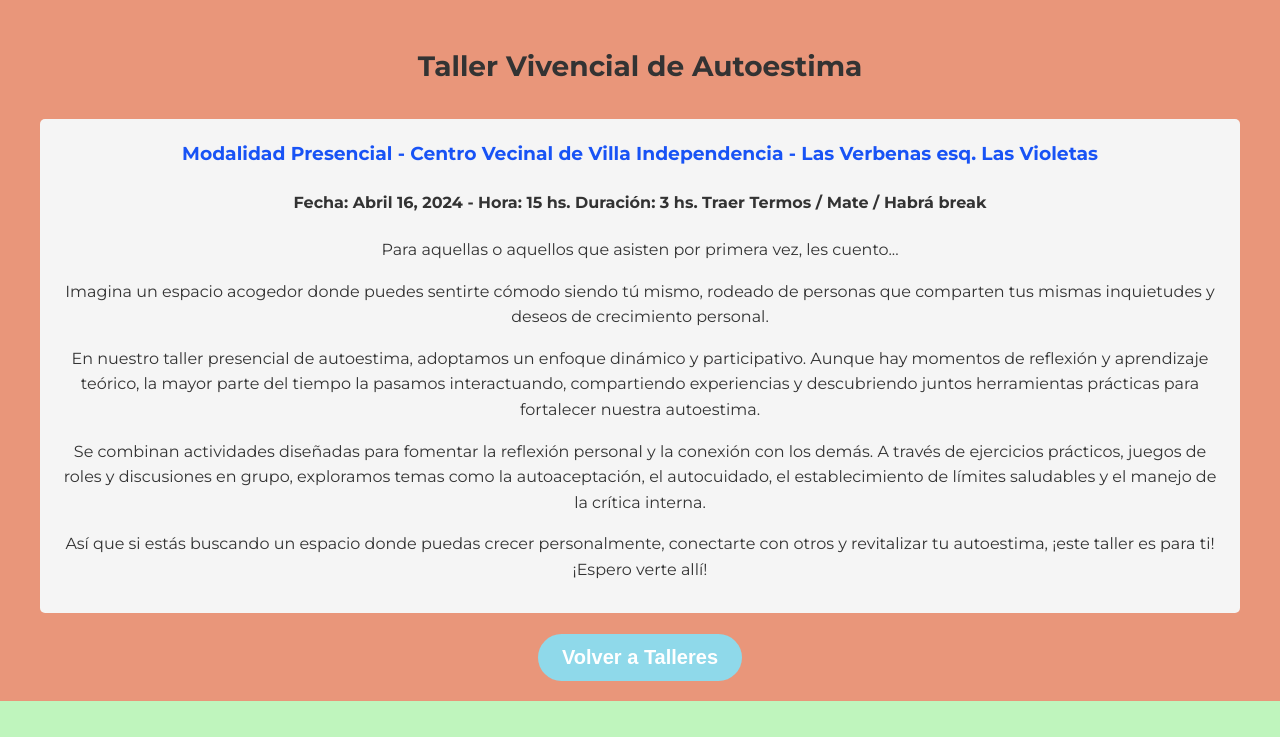
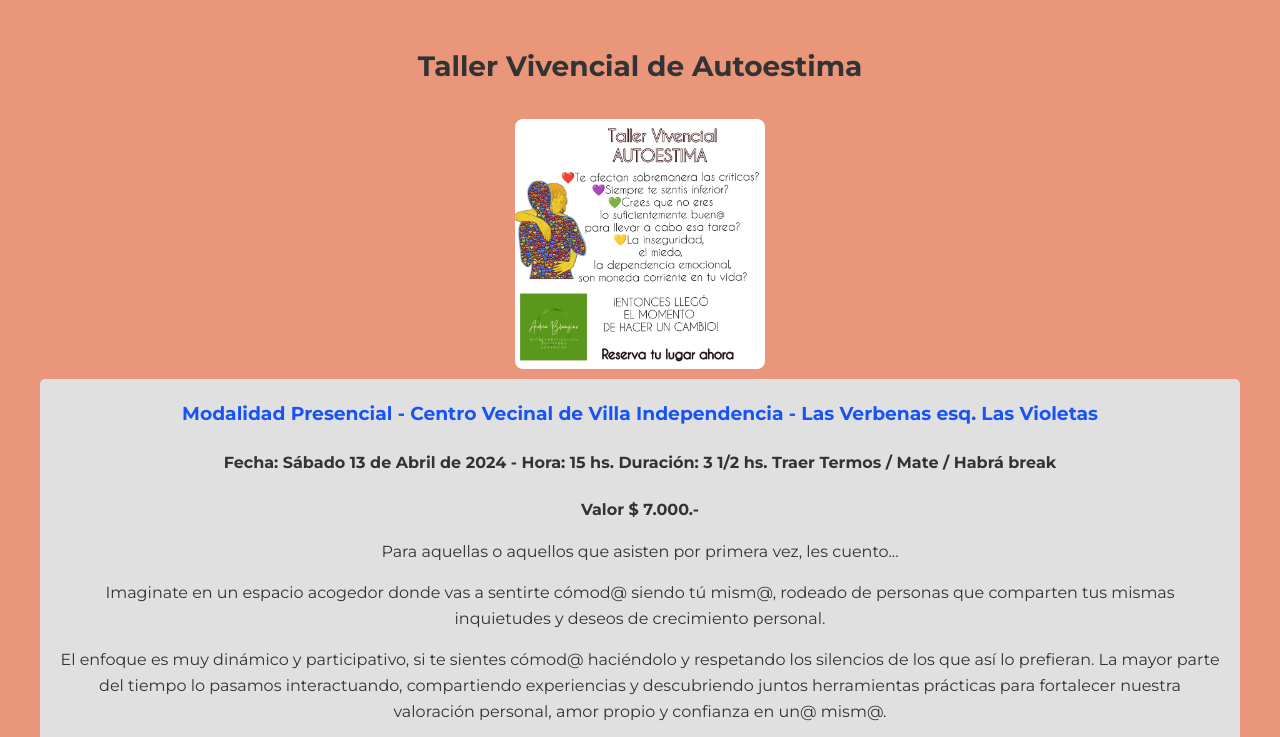
Before and after one commit to Drguezpro/ProyectoBio, a website: page Proyecto/index.html in a window 1280 px wide. Both pictures are taken after a click on the picture 530 px from the left and 3251 px from the top of the page. Shown: the top 737 px of the page. Drawn offline with Linux system fonts and the light colour scheme.

Commit message:
mejorando la info taller abril

```diff
--- a/Proyecto/index.html
+++ b/Proyecto/index.html
@@ -444,18 +444,30 @@
 <section id="novedades_mes" class="oculto">
     <div class="container">
         <h2>Taller Vivencial de Autoestima</h2>
+        <div class="image-gallery">
+            <div class="image-item-large">
+                <img src="Imagenes/taller-abril.jpeg" alt="Descripción de la imagen 2">
+            </div>
+        </div>
         <div class="nuevos_talleres" id="taller1">
+
             <h3>Modalidad Presencial - Centro Vecinal de Villa Independencia - Las Verbenas esq. Las Violetas</h3>
-    <h4>Fecha: Abril 16, 2024 - Hora: 15 hs. Duración: 3 hs. Traer Termos / Mate / Habrá break</h4>
+            <h4>Fecha: Sábado 13 de Abril de 2024 - Hora: 15 hs. Duración: 3 1/2 hs. Traer Termos / Mate / Habrá break</h4>
+            <p><strong>Valor $ 7.000.-</strong></p>
             <p>Para aquellas o aquellos que asisten por primera vez, les cuento...</p>
-    <p>Imagina un espacio acogedor donde puedes sentirte cómodo siendo tú mismo, rodeado de personas que comparten tus mismas inquietudes y deseos de crecimiento personal.</p>
-    <p>En nuestro taller presencial de autoestima, adoptamos un enfoque dinámico y participativo. Hay momentos de reflexión y aprendizaje teórico, la mayor parte del tiempo la pasamos interactuando, compartiendo experiencias y descubriendo juntos herramientas prácticas para fortalecer nuestra autoestima.</p>
-    <p>Se combinan actividades diseñadas para fomentar la reflexión personal y la conexión con los demás. A través de ejercicios prácticos, juegos de roles y discusiones en grupo, exploramos temas como la autoaceptación, el autocuidado, el establecimiento de límites saludables y el manejo de la crítica interna.</p>
-    <p>Así que si estás buscando un espacio donde puedas crecer personalmente, conectarte con otros y revitalizar tu autoestima, ¡este taller es para ti! ¡Espero verte allí!</p>
+            <p>Imaginate en un espacio acogedor donde vas a sentirte cómod@ siendo tú mism@, rodeado de personas que comparten tus mismas inquietudes y deseos de crecimiento personal.</p>
+            <p>El enfoque es muy dinámico y participativo. La mayor parte del tiempo la pasamos interactuando, compartiendo experiencias y descubriendo juntos herramientas prácticas para fortalecer nuestra autoestima.</p>
+            <p>Se combinan actividades que fomentan la reflexión personal e íntima y con la conexión con los demás. A través de ejercicios prácticos, juegos de roles y discusiones en grupo, exploramos temas como la autoaceptación, el autocuidado, el establecimiento de límites saludables y el manejo de la crítica interna.</p>
+            <p>Si estás buscando un espacio donde puedas crecer personalmente, conectarte con otros y revitalizar tu autoestima, ¡Este taller es para vos! ¡Anímate! ¡Espero verte allí!</p>
+        </div>
+        <div class="image-gallery">
+            <div class="image-item-large">
+                <img src="Imagenes/taller-abril-1.jpeg" alt="Descripción de la imagen 2">
+            </div>
         </div>
 
+    </div>
 
-    </div>
     <div style="text-align: right; margin-top: 20px; margin-right: 100px;">
         <a href="#" class="btn" onclick="reloadPage()">Inicio</a>
     </div>
@@ -464,16 +476,29 @@
 <section id="novedades_mes_2" class="oculto">
     <div class="container">
         <h2>Taller Vivencial de Autoestima</h2>
+        <div class="image-gallery">
+            <div class="image-item-large">
+                <img src="Imagenes/taller-abril.jpeg" alt="Descripción de la imagen 2">
+            </div>
+        </div>
         <div class="nuevos_talleres" id="taller1">
+
             <h3>Modalidad Presencial - Centro Vecinal de Villa Independencia - Las Verbenas esq. Las Violetas</h3>
-    <h4>Fecha: Abril 16, 2024 - Hora: 15 hs. Duración: 3 hs. Traer Termos / Mate / Habrá break</h4>
+            <h4>Fecha: Sábado 13 de Abril de 2024 - Hora: 15 hs. Duración: 3 1/2 hs. Traer Termos / Mate / Habrá break</h4>
+            <p><strong>Valor $ 7.000.-</strong></p>
             <p>Para aquellas o aquellos que asisten por primera vez, les cuento...</p>
-    <p>Imagina un espacio acogedor donde puedes sentirte cómodo siendo tú mismo, rodeado de personas que comparten tus mismas inquietudes y deseos de crecimiento personal.</p>
-    <p>En nuestro taller presencial de autoestima, adoptamos un enfoque dinámico y participativo. Aunque hay momentos de reflexión y aprendizaje teórico, la mayor parte del tiempo la pasamos interactuando, compartiendo experiencias y descubriendo juntos herramientas prácticas para fortalecer nuestra autoestima.</p>
-    <p>Se combinan actividades diseñadas para fomentar la reflexión personal y la conexión con los demás. A través de ejercicios prácticos, juegos de roles y discusiones en grupo, exploramos temas como la autoaceptación, el autocuidado, el establecimiento de límites saludables y el manejo de la crítica interna.</p>
-    <p>Así que si estás buscando un espacio donde puedas crecer personalmente, conectarte con otros y revitalizar tu autoestima, ¡este taller es para ti! ¡Espero verte allí!</p>
+            <p>Imaginate en un espacio acogedor donde vas a sentirte cómod@ siendo tú mism@, rodeado de personas que comparten tus mismas inquietudes y deseos de crecimiento personal.</p>
+            <p>El enfoque es muy dinámico y participativo, si te sientes cómod@ haciéndolo y respetando los silencios de los que así lo prefieran. La mayor parte del tiempo lo pasamos interactuando, compartiendo experiencias y descubriendo juntos herramientas prácticas para fortalecer nuestra valoración personal, amor propio y confianza en un@ mism@.</p>
+            <p>Se combinan actividades que fomentan la reflexión personal e íntima y también propiciamos la conexión con los demás. A través de ejercicios prácticos, juegos de roles y discusiones en grupo, exploramos temas como la autoaceptación, el autocuidado, el establecimiento de límites saludables y el manejo de la crítica interna.</p>
+            <p>Si estás buscando un espacio donde puedas crecer personalmente, conectarte con otros y revitalizar tu autoestima, ¡Este taller es para vos! ¡Anímate! ¡Espero verte allí!</p>
+        </div>
+        <div class="image-gallery">
+            <div class="image-item-large">
+                <img src="Imagenes/taller-abril-1.jpeg" alt="Descripción de la imagen 2">
+            </div>
         </div>
 
+    </div>
 
     </div>
     <button class="btn_talleres">Volver a Talleres</button>
```
Also changed, not shown: Proyecto/Imagenes/taller-abril-1.jpeg (added), Proyecto/Imagenes/taller-abril.jpeg (added). Lines whose indentation alone changed are shown as unchanged.
